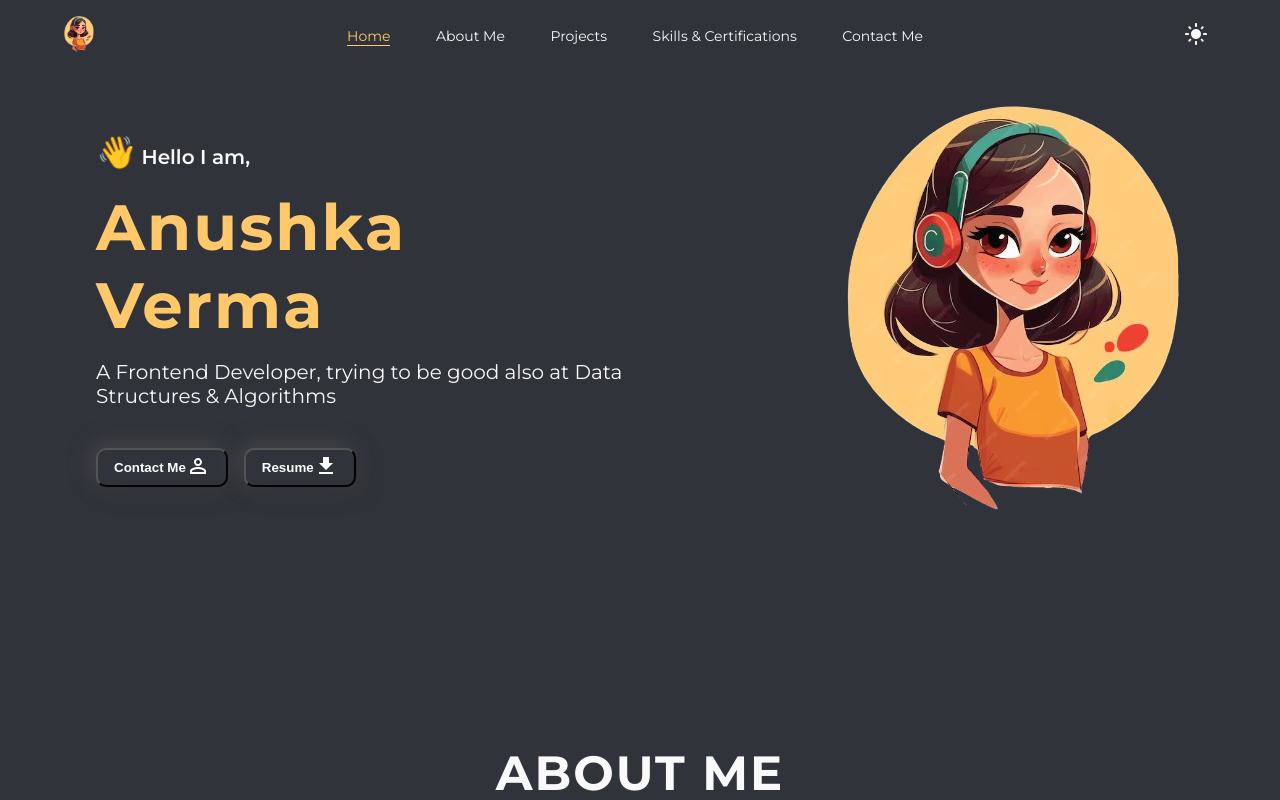
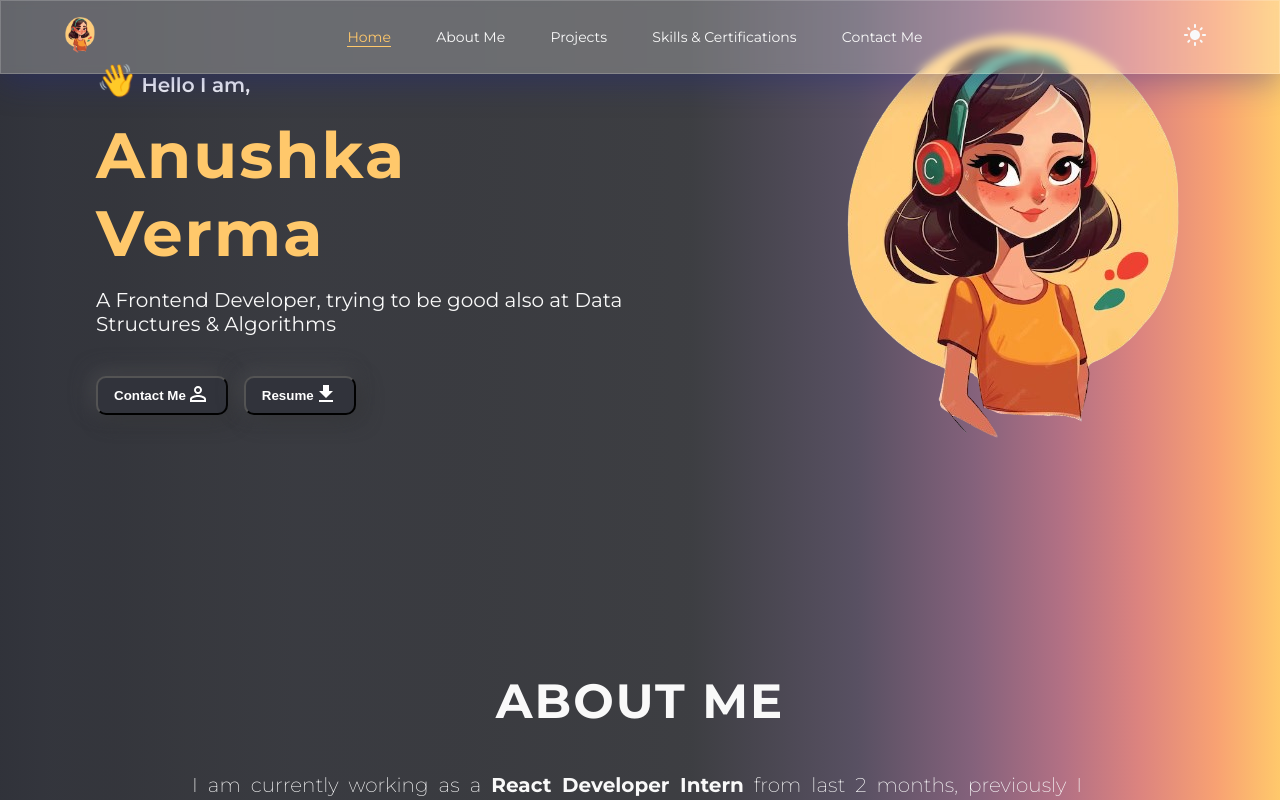
Before and after one commit to theanushka-v18/anushka-s-portfolio, a React (Vite) app: page / in a window 1280 px wide. Shown: the top 800 px of the page. Built offline with nearby package versions, Linux system fonts and the light colour scheme.

Commit message:
added glassmorphism effect to the navbar

```diff
--- a/src/App.css
+++ b/src/App.css
@@ -23,9 +23,9 @@ li {
 
 body {
   font-family: var(--montserrat-font);
-  background-color: var(--primary-bg-color);
-  /* background-image: linear-gradient(
-    50deg,
+  /* background-color: var(--primary-bg-color); */
+  background-image: linear-gradient(
+    to right,
     hsl(228deg 9% 21%) 0%,
     hsl(228deg 8% 22%) 4%,
     hsl(228deg 7% 22%) 9%,
@@ -39,7 +39,18 @@ body {
     hsl(3deg 57% 68%) 89%,
     hsl(21deg 90% 71%) 95%,
     hsl(38deg 100% 71%) 100%
-  ); */
+  );
+}
+
+.navbar-parent-container {
+    background: rgba(255, 255, 255, 0.25);
+  box-shadow: 0 8px 32px 0 rgba(31, 38, 135, 0.37);
+  backdrop-filter: blur(4px);
+  -webkit-backdrop-filter: blur(4px);
+  /* border-radius: 10px; */
+  border: 1px solid rgba(255, 255, 255, 0.18);
+  position: fixed;
+  width: 100%;
 }
 
 .navbar-container {
--- a/src/components/Navbar.jsx
+++ b/src/components/Navbar.jsx
@@ -3,8 +3,9 @@ import avatarImg from "../assets/avatar.png";
 import LightModeIcon from '@mui/icons-material/LightMode';
 
 const Navbar = () => {
-  return (
-    <div className="navbar-container">
+    return (
+      <div className="navbar-parent-container">
+      <div className="navbar-container">
         <div className="avatar">
             <img src={avatarImg} alt="Avatar" />
         </div>
@@ -29,6 +30,7 @@ const Navbar = () => {
             <LightModeIcon />
         </div>
     </div>
+    </div>
   )
 }
 
```
